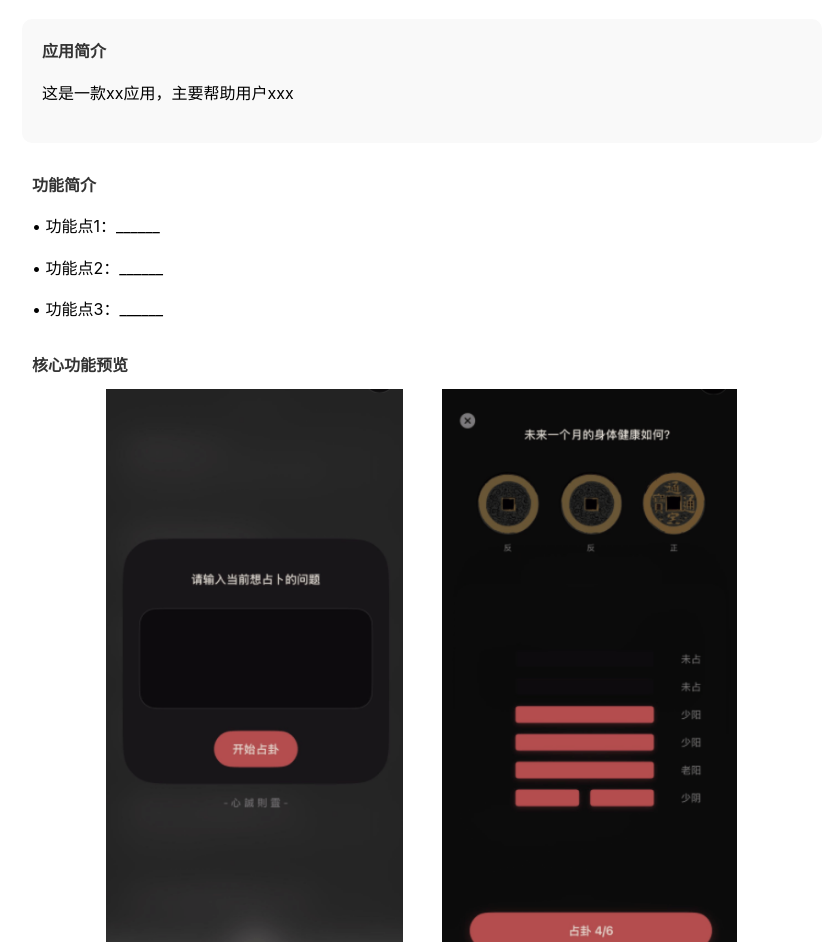
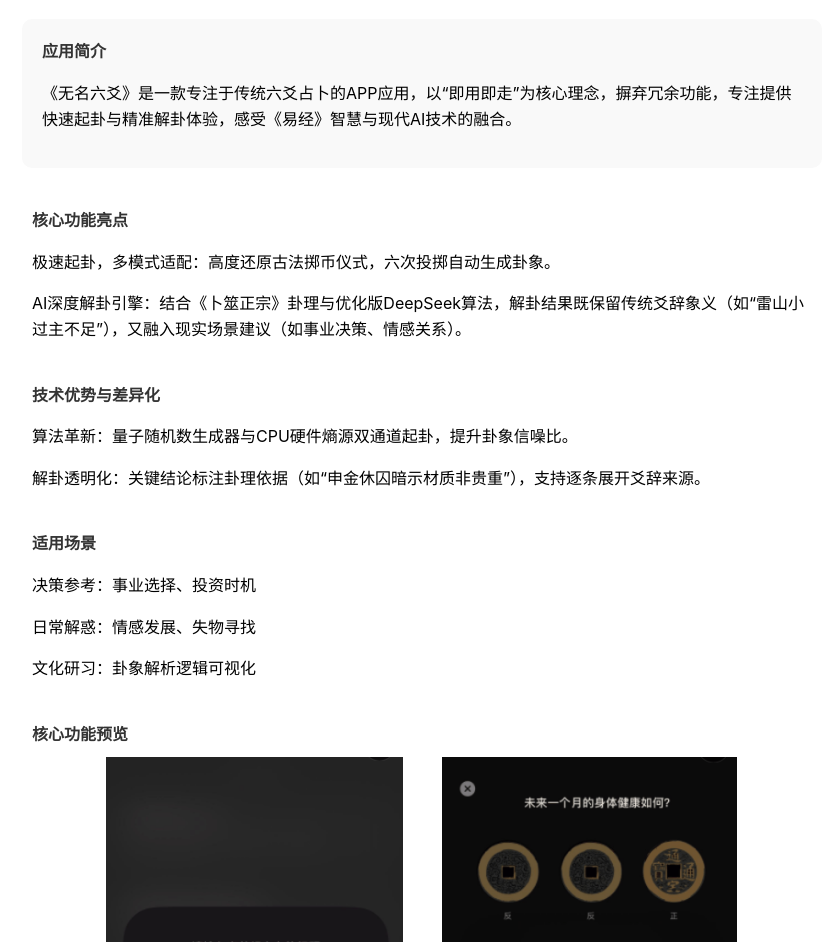
Before and after one commit to MayMayYang/sanqianfa_web, a plain HTML site: page index.html in a window 1280 px wide. Shown: the part 249-1191 px from the top of the page, without its empty margins (218-1053 px from the left). Drawn offline with Linux system fonts and the light colour scheme.

Commit message:
文字内容完善

```diff
--- a/index.html
+++ b/index.html
@@ -48,7 +48,7 @@
 
         /* 功能描述区 */
         .features {
-            margin: 30px 0;
+            margin: 40px 0;
             padding: 0 10px;
         }
         .feature-title {
@@ -105,7 +105,7 @@
             border-radius: 10px;
             text-decoration: none;
             font-weight: bold;
-            margin: 80px auto 30px auto;
+            margin: 20px auto 30px auto;
             transition: background 0.3s;
             min-width: 200px;
             width: fit-content;
@@ -143,16 +143,26 @@
     <div class="logo-placeholder">
       <img src="./images/appicon.png" />
     </div>
-    <h1>无名六爻</h1>
+    <h1>无名六爻 - AI卦象解析</h1>
     <div class="description-box">
         <div class="feature-title">应用简介</div>
-        <p>这是一款xx应用，主要帮助用户xxx</p>
+        <p>《无名六爻》是一款专注于传统六爻占卜的APP应用，以“即用即走”为核心理念，摒弃冗余功能，专注提供快速起卦与精准解卦体验，感受《易经》智慧与现代AI技术的融合。</p>
     </div>
     <div class="features">
-        <div class="feature-title">功能简介</div>
-        <p>• 功能点1：______</p>
-        <p>• 功能点2：______</p>
-        <p>• 功能点3：______</p>
+        <div class="feature-title">核心功能亮点</div>
+        <p>极速起卦，多模式适配：高度还原古法掷币仪式，六次投掷自动生成卦象。</p>
+        <p>AI深度解卦引擎：结合《卜筮正宗》卦理与优化版DeepSeek算法，解卦结果既保留传统爻辞象义（如“雷山小过主不足”），又融入现实场景建议（如事业决策、情感关系）。</p>
+    </div>
+    <div class="features">
+        <div class="feature-title">技术优势与差异化</div>
+        <p>算法革新：量子随机数生成器与CPU硬件熵源双通道起卦，提升卦象信噪比。</p>
+        <p>解卦透明化：关键结论标注卦理依据（如“申金休囚暗示材质非贵重”），支持逐条展开爻辞来源。</p>
+    </div>
+    <div class="features">
+        <div class="feature-title">适用场景</div>
+        <p>决策参考：事业选择、投资时机</p>
+        <p>日常解惑：情感发展、失物寻找</p>
+        <p>文化研习：卦象解析逻辑可视化</p>
     </div>
     <div class="feature-title" style="padding-left: 10px;">核心功能预览</div>
     <div class="screenshots">
@@ -161,7 +171,11 @@
         <div class="screenshot-placeholder"><img src="./images/4.png" /></div>
         <div class="screenshot-placeholder"><img src="./images/3.png" /></div>
     </div>
-    <a href="#" class="download-btn">登录 App Store</a>
+
+    <div style="margin-top:70px;">
+        立即体验《无名六爻》，以最纯粹的方式触碰《易经》玄机。↓
+        <a href="#" class="download-btn">登录 App Store</a>
+    </div>
     <div class="footer">
         <a href="privacy.html">隐私政策</a>
         <a href="terms.html">用户协议</a>
```
